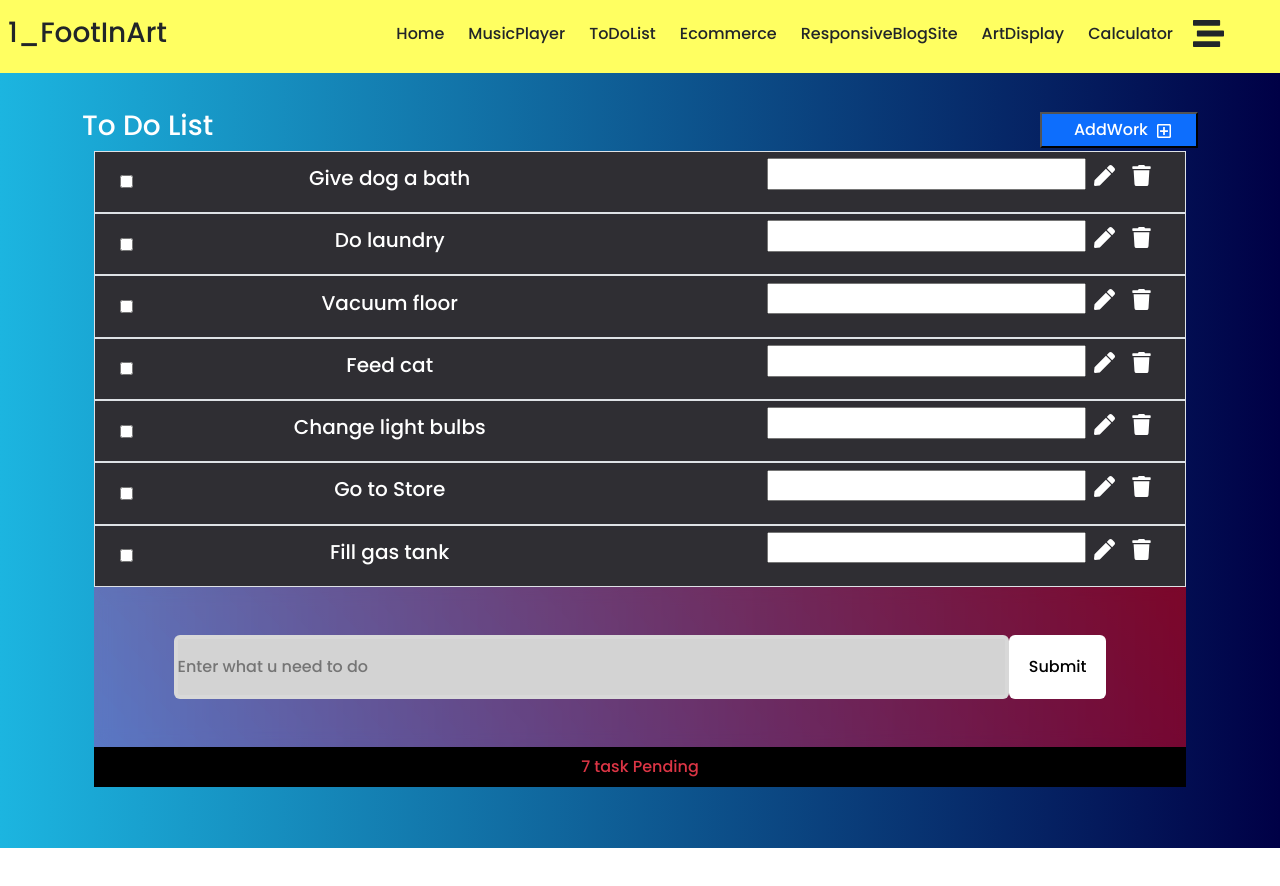
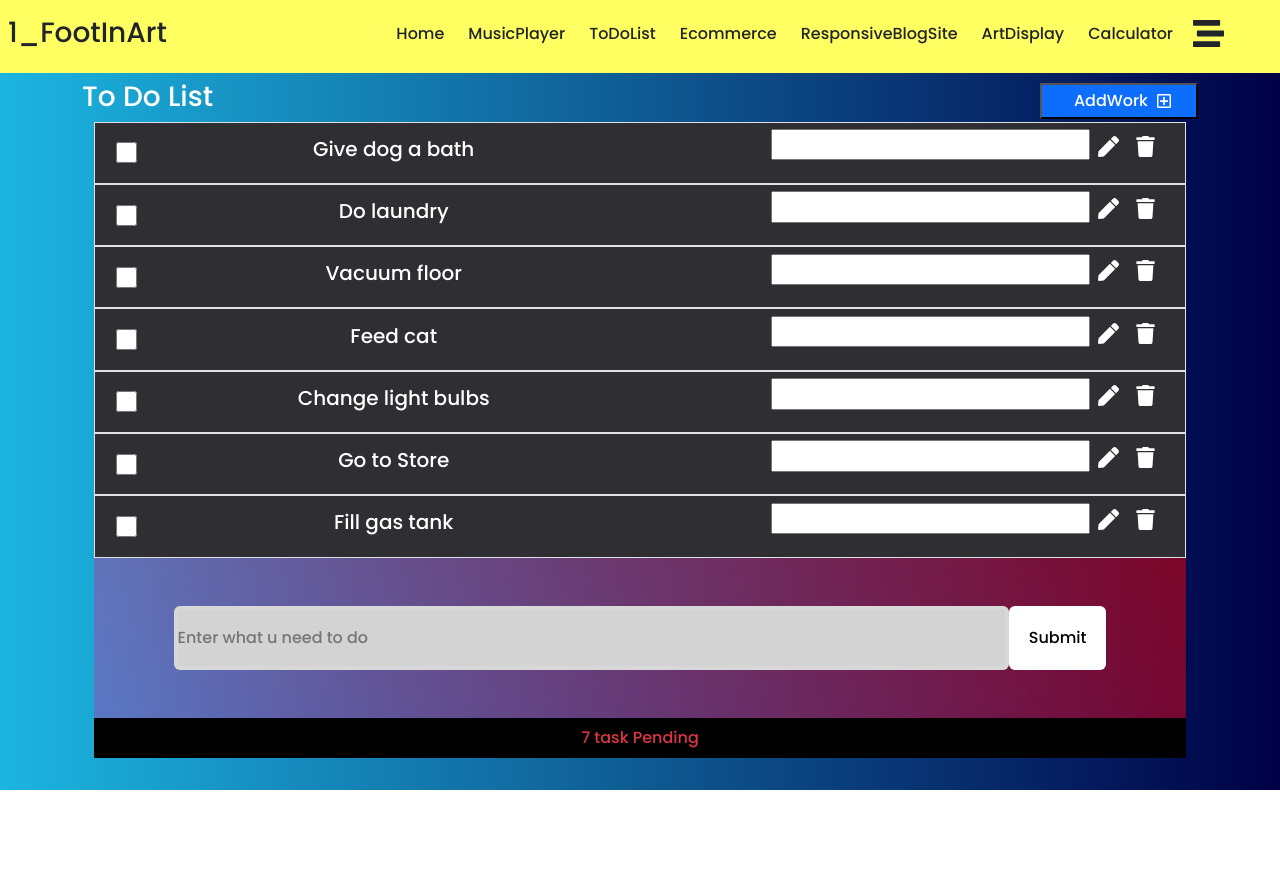
Before and after one commit to Adityaverma4648/JavascriptProjects-, a React (Create React App) app in the folder js_projects/: page /ToDoList in a window 1280 px wide. Shown: the top 886 px of the page. After the commit the page ends 838 px from the top, so only its background shows below. Built offline with nearby package versions, Linux system fonts and the light colour scheme.

Commit message:
Finishing touches ToDOList

```diff
--- a/js_projects/src/Component.css
+++ b/js_projects/src/Component.css
@@ -32,7 +32,7 @@ ul{
 }
 .compCont{
     max-width: 100vw;
-    max-height: 100vh;
+    height : auto;
     text-align: center;
     display: flex;
     justify-content: center;
@@ -113,7 +113,8 @@ ul{
 /*  ToDolist */
 
 .todolist{
-    height: 100vh;
+    height: auto;
+    padding: 2rem 0px;
     width: 100vw;
     overflow: hidden;
 }
@@ -308,3 +309,12 @@ background: linear-gradient(to right, #1CB5E0, #000046); /* W3C, IE 10+/ Edge, F
     height: 100%;
     overflow: hidden;
 }
+
+
+/*  To Do list checkbox */
+
+input.large{
+    height: 21px;
+    width: 21px;
+    accent-color: green;
+}
--- a/js_projects/src/Project/ToDoSrc/MyWork.js
+++ b/js_projects/src/Project/ToDoSrc/MyWork.js
@@ -16,16 +16,19 @@ const handleChecker =(e)=>{
   var todo = document.querySelectorAll('.todo');
   var editInp = document.querySelector(".editInp");
   var editBtn = document.querySelector(".editBtn");
+  var btnGrp = document.querySelectorAll(".btn-group")
 
 
   var index = work.id-1;
   if(inp.checked){
       todo[index].classList.add("text-decoration-line-through","text-success");
       editBtn.classList.add("disabled","text-danger")
+      btnGrp[index].style.visibility="hidden";
     }
     else{
       todo[index].classList.remove("text-decoration-line-through","text-success");
       editBtn.classList.remove("disabled","text-danger")
+      btnGrp[index].style.visibility="visible";
     }
 }
 const onEdit = (e)=>{
@@ -34,13 +37,12 @@ const onEdit = (e)=>{
 
   }
 const onDel = (e)=>{
-    var index = work.id;
-    delete work[index]
+    delete work.task
 }
   return (
     <div className='border border-bottom-1 bottom-dark myitem d-flex flex-wrap'>
     {/* {console.log(work)} */}
-    <input type="checkbox" value={work.id} name={work.task} id={work.id} onChange={handleChecker} />
+    <input type="checkbox" value={work.id} name={work.task} id={work.id} onChange={handleChecker} className="large" />
 
 
     <p className='h5 todo' >{work.task}</p>
```
